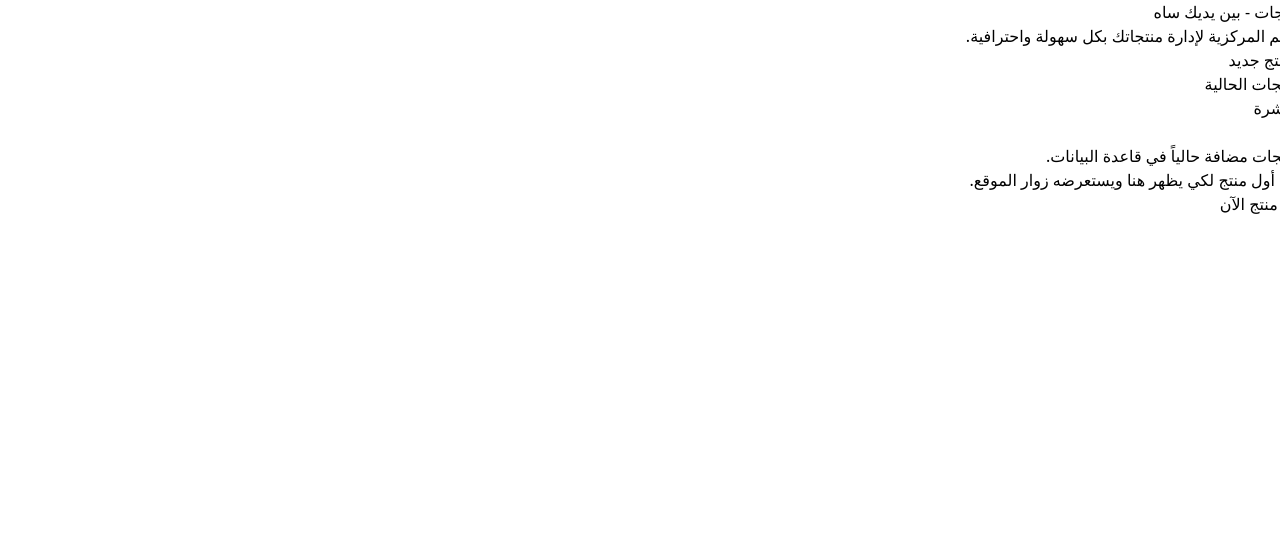
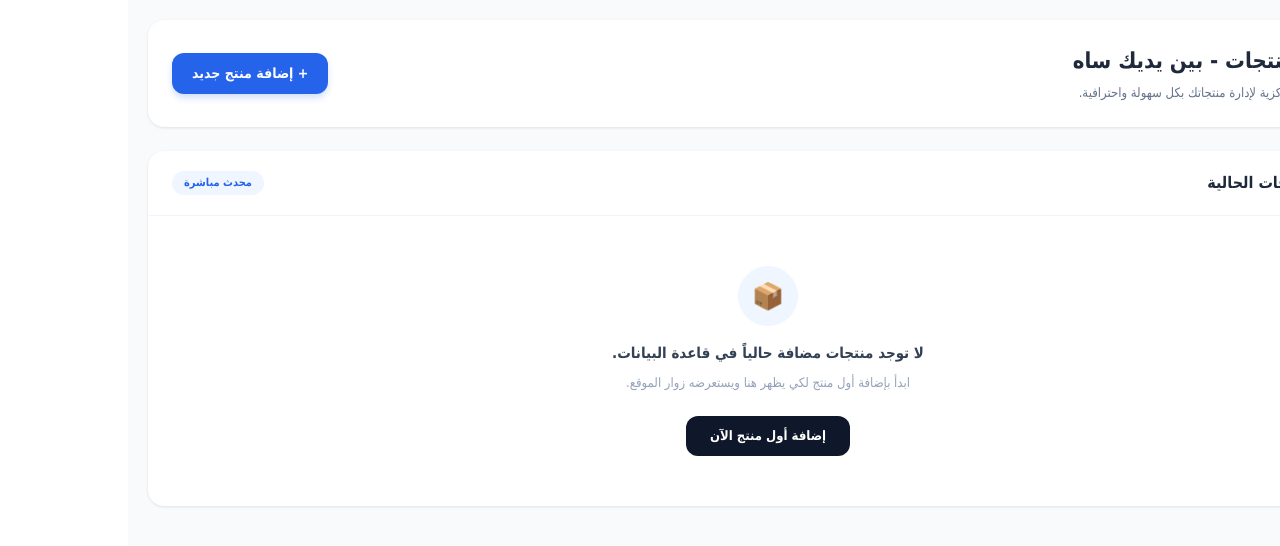
Before and after one commit to salqzym-beep/benyadeksah-admin, a Next.js app: page / in a window 1280 px wide. Shown: the top 546 px of the page. Built offline with nearby package versions, Linux system fonts and the light colour scheme.

Commit message:
Rename Page component to AdminDashboard

```diff
--- a/app/page.js
+++ b/app/page.js
@@ -1,57 +1,47 @@
-export default function Page() {
+export default function AdminDashboard() {
   return (
-    <html>
-      <head>
-        <meta charSet="utf-8" />
-        <meta name="viewport" content="width=device-width, initial-scale=1" />
-        <title>إدارة المنتجات - بين يديك ساه</title>
-        <script src="https://cdn.tailwindcss.com"></script>
-      </head>
-      <body className="bg-gray-50 text-gray-900 font-sans" dir="rtl">
-        <div className="min-h-screen p-6 md:p-10">
+    <div style={{ fontFamily: 'Tahoma, sans-serif', direction: 'rtl', backgroundColor: '#f8fafc', minHeight: '100vh', padding: '20px', margin: 0 }}>
       {/* رأس الصفحة */}
-          <header className="flex flex-col md:flex-row justify-between items-center mb-8 bg-white p-6 rounded-2xl shadow-sm border border-gray-100">
+      <div style={{ backgroundColor: '#ffffff', padding: '24px', borderRadius: '16px', boxShadow: '0 1px 3px rgba(0,0,0,0.1)', display: 'flex', justifyContent: 'space-between', alignItems: 'center', marginBottom: '24px', flexWrap: 'wrap', gap: '16px' }}>
         <div>
-              <h1 className="text-2xl md:text-3xl font-extrabold text-gray-800">
+          <h1 style={{ fontSize: '22px', fontWeight: 'bold', color: '#1e293b', margin: '0 0 6px 0' }}>
             إدارة المنتجات - بين يديك ساه
           </h1>
-              <p className="text-sm text-gray-500 mt-1">
+          <p style={{ fontSize: '13px', color: '#64748b', margin: 0 }}>
             لوحة التحكم المركزية لإدارة منتجاتك بكل سهولة واحترافية.
           </p>
         </div>
-            <div className="mt-4 md:mt-0">
-              <button className="bg-blue-600 hover:bg-blue-700 text-white font-medium px-5 py-2.5 rounded-xl shadow-md transition-all duration-200 flex items-center gap-2 cursor-pointer">
-                <span>+ إضافة منتج جديد</span>
+        <button style={{ backgroundColor: '#2563eb', color: '#ffffff', border: 'none', padding: '10px 20px', borderRadius: '12px', fontSize: '14px', fontWeight: 'bold', cursor: 'pointer', boxShadow: '0 4px 6px rgba(37, 99, 235, 0.2)' }}>
+          + إضافة منتج جديد
         </button>
       </div>
-          </header>
 
       {/* محتوى الصفحة أو الجدول */}
-          <main className="bg-white rounded-2xl shadow-sm border border-gray-100 overflow-hidden">
-            <div className="p-6 border-b border-gray-100 flex justify-between items-center">
-              <h2 className="text-lg font-bold text-gray-800">قائمة المنتجات الحالية</h2>
-              <span className="text-xs bg-blue-50 text-blue-600 font-semibold px-3 py-1 rounded-full">
+      <div style={{ backgroundColor: '#ffffff', borderRadius: '16px', boxShadow: '0 1px 3px rgba(0,0,0,0.1)', overflow: 'hidden' }}>
+        <div style={{ padding: '20px 24px', borderBottom: '1px solid #f1f5f9', display: 'flex', justifyContent: 'space-between', alignItems: 'center' }}>
+          <h2 style={{ fontSize: '16px', fontWeight: 'bold', color: '#1e293b', margin: 0 }}>قائمة المنتجات الحالية</h2>
+          <span style={{ fontSize: '11px', backgroundColor: '#eff6ff', color: '#2563eb', padding: '4px 12px', borderRadius: '20px', fontWeight: 'bold' }}>
             محدث مباشرة
           </span>
         </div>
 
-            <div className="p-12 text-center">
-              <div className="max-w-md mx-auto">
-                <div className="w-16 h-16 bg-blue-50 text-blue-500 rounded-full flex items-center justify-center mx-auto mb-4 text-2xl font-bold">
+        <div style={{ padding: '50px 20px', textAlign: 'center' }}>
+          <div style={{ maxWidth: '380px', margin: '0 auto' }}>
+            <div style={{ width: '60px', height: '60px', backgroundColor: '#eff6ff', color: '#2563eb', borderRadius: '50%', display: 'flex', alignItems: 'center', justifyContent: 'center', margin: '0 auto 16px auto', fontSize: '26px' }}>
               📦
             </div>
-                <h3 className="text-gray-700 font-bold text-lg mb-1">لا توجد منتجات مضافة حالياً في قاعدة البيانات.</h3>
-                <p className="text-gray-400 text-sm mb-6">
+            <h3 style={{ fontSize: '15px', fontWeight: 'bold', color: '#334155', margin: '0 0 8px 0' }}>
+              لا توجد منتجات مضافة حالياً في قاعدة البيانات.
+            </h3>
+            <p style={{ fontSize: '13px', color: '#94a3b8', margin: '0 0 24px 0' }}>
               ابدأ بإضافة أول منتج لكي يظهر هنا ويستعرضه زوار الموقع.
             </p>
-                <button className="bg-gray-900 hover:bg-gray-800 text-white font-medium px-6 py-2.5 rounded-xl shadow transition-all duration-200 cursor-pointer">
+            <button style={{ backgroundColor: '#0f172a', color: '#ffffff', border: 'none', padding: '10px 24px', borderRadius: '12px', fontSize: '13px', fontWeight: 'bold', cursor: 'pointer' }}>
               إضافة أول منتج الآن
             </button>
           </div>
         </div>
-          </main>
       </div>
-      </body>
-    </html>
+    </div>
   );
 }
```
Lines whose indentation alone changed are shown as unchanged.
